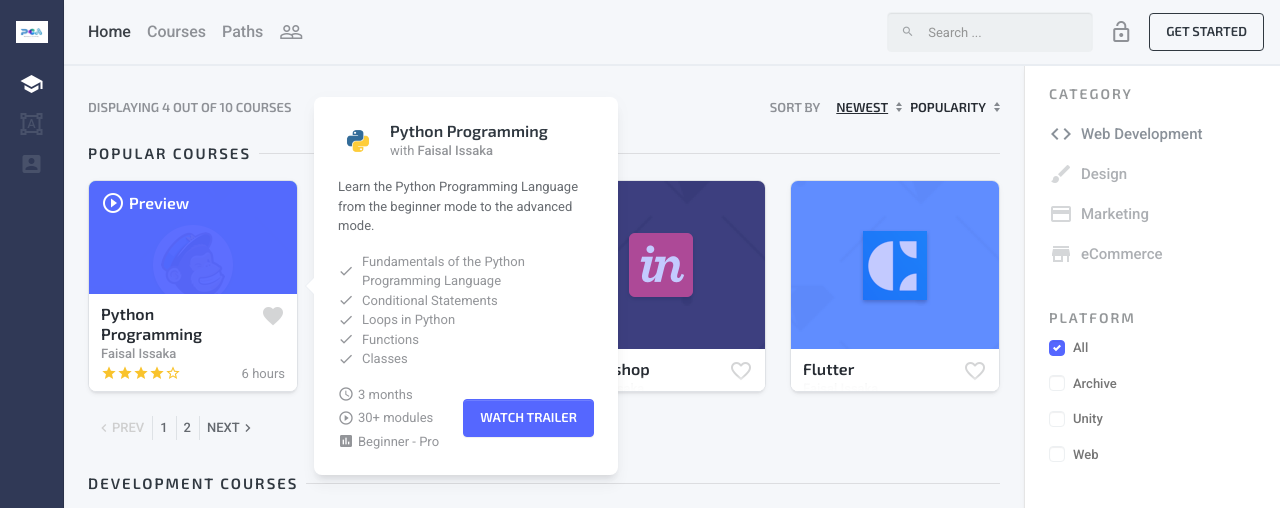
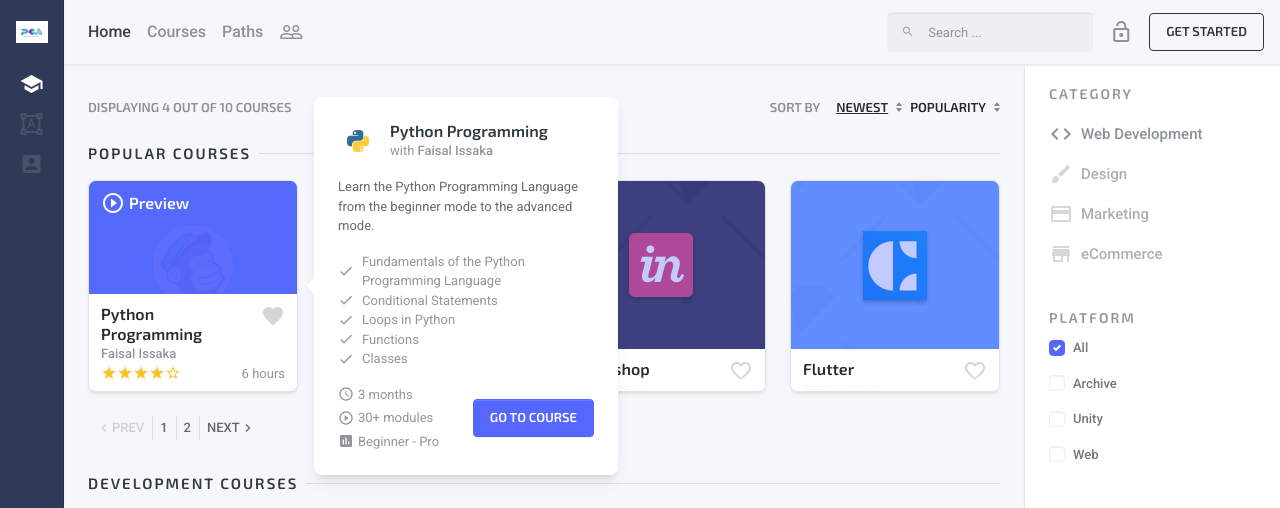
Before and after one commit to Faisal-Sey/Freelance_website, a Django app: page /courses in a window 1280 px wide. Shown: the top 508 px of the page. Run offline with Django 3.2, Linux system fonts and the light colour scheme; some libraries are stand-ins or nearby versions.

Commit message:
new update

```diff
--- a/PycodersAcademy/templates/course_templates/courses.html
+++ b/PycodersAcademy/templates/course_templates/courses.html
@@ -165,7 +165,7 @@
                                 </div>
                                 <div class="col text-right">
                                     <a href="{% url 'student_lesson' slug='python' %}"
-                                       class="btn btn-primary">Watch trailer</a>
+                                       class="btn btn-primary">Go to Course</a>
                                 </div>
                             </div>
 
```
